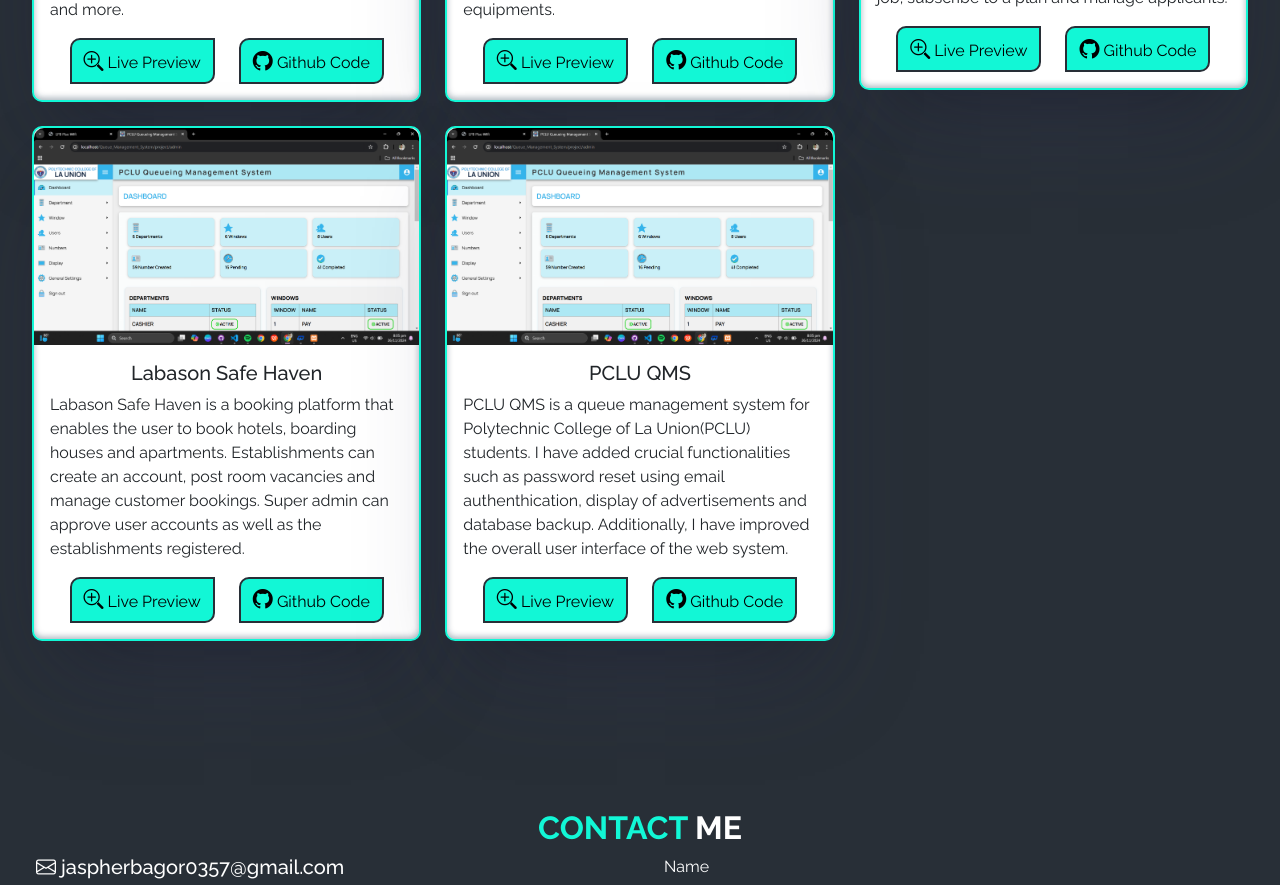
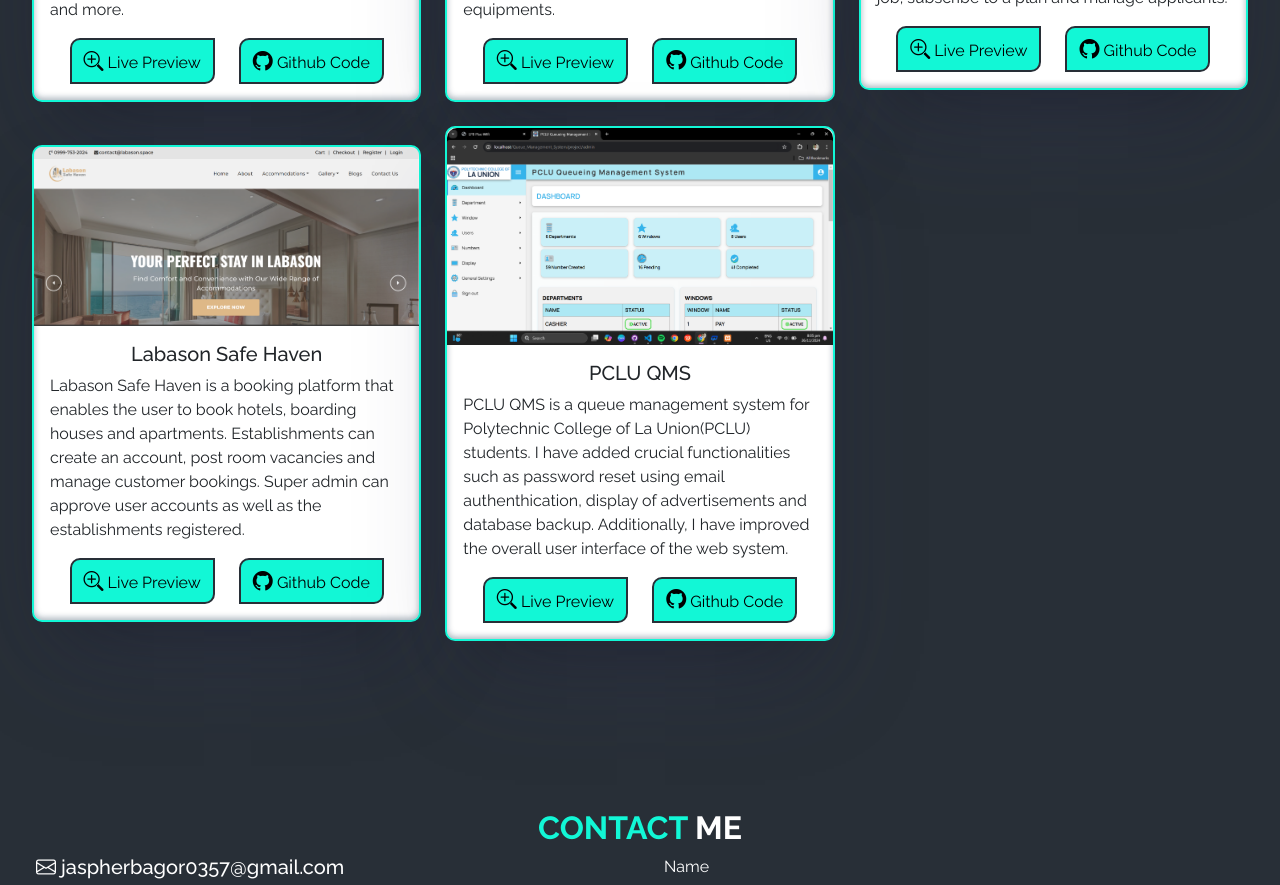
Before and after one commit to jaspherbagor/React-Portfolio, a React (Create React App) app in the folder jaspher-portfolio/: page / in a window 1280 px wide. Shown: the part 3200-4085 px from the top of the page. Built offline with nearby package versions, Linux system fonts and the light colour scheme.

Commit message:
updated the image used in the project

```diff
--- a/jaspher-portfolio/src/components/pages/home.jsx
+++ b/jaspher-portfolio/src/components/pages/home.jsx
@@ -289,7 +289,7 @@ const Home = () => {
           <div className="col-lg-4 col-md-4 col-sm-6 d-flex align-items-center justify-content-center">
             <div className="card mb-4">
               <img
-                src="../images/pclu-qms.png"
+                src="../images/lsh.png"
                 className="card-img-top img-fluid"
                 alt="..."
               />
```
